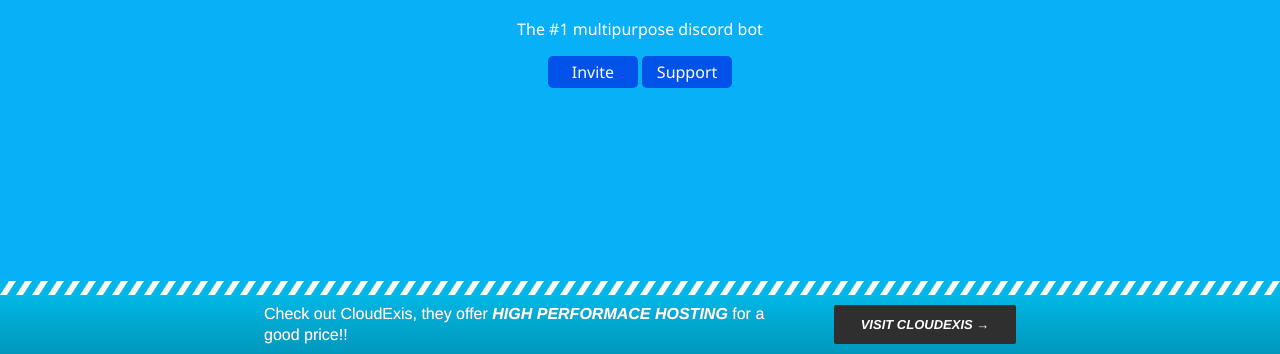
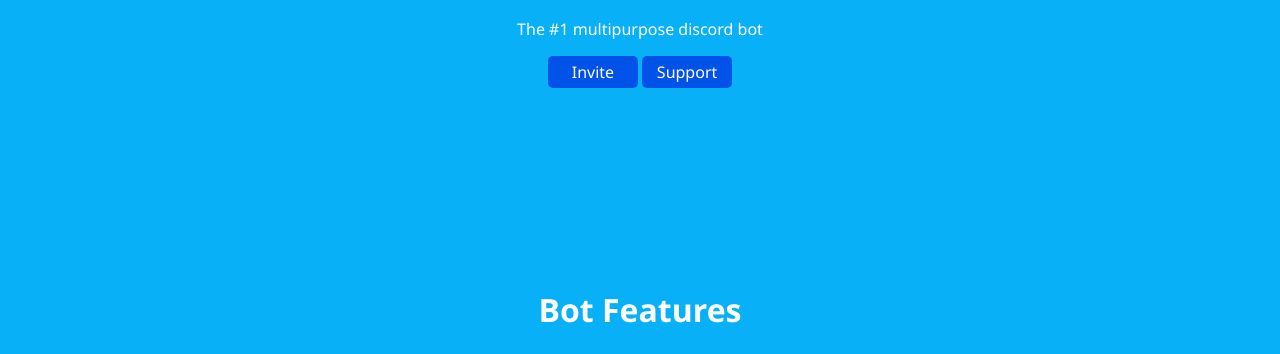
Before and after one commit to BNKLovesTrollin/coral-website, a plain HTML site: page index.html in a window 1280 px wide. Shown: the part 446-800 px from the top of the page. Drawn offline with nearby package versions, Linux system fonts and the light colour scheme.

Commit message:
Update index.html

```diff
--- a/index.html
+++ b/index.html
@@ -61,15 +61,6 @@
 
 
 
-<!-- partial:index.partial.html -->
-<a href="https://cloudexis.net/" class="HPDKSWidget">
-  <div class="HPDKSWidget-wrap">
-    <p class="HPDKSWidget-text">
-      Check out CloudExis, they offer <em class="HPDKSWidget-brand">high performace hosting</em> for a good price!!
-    </p>
-    <button class="HPDKSWidget-cta">Visit CloudExis &#8594;</button>
-  </div>
-</a>
-<!-- partial -->
+
 </body>
 </html>
```
